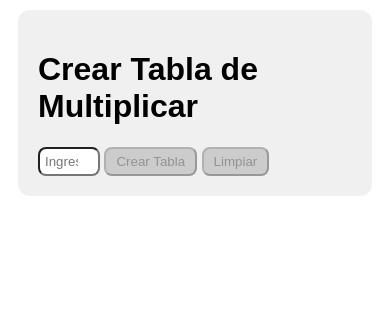
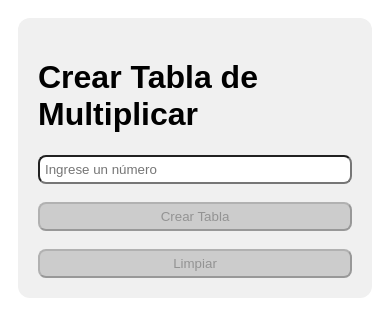
Before and after one commit to Jefferson-Benavides/tabla, a website: page views/index.html in a window 390 px wide. Drawn offline with Linux system fonts and the light colour scheme.

Commit message:
Responsive

```diff
--- a/public/css/estilos.css
+++ b/public/css/estilos.css
@@ -7,6 +7,11 @@ body {
     margin: 10px;
     padding: 20px;
     background-color: #f0f0f0;
+  }
+
+  form {
+    display: flex;
+    flex-direction: column;
   }
 
   #contenedorResultado {
@@ -47,3 +52,18 @@ body {
           #cuerpoTablaResultado tr td:last-child {
             font-weight: bold;
             }
+
+
+
+ @media (min-width: 769px) {
+      body {
+          display: flex;
+            }
+            }
+
+       @media (max-width: 768px) {
+              body {
+                  display: flex;
+                      flex-direction: column;
+                        }
+                        }
--- a/views/index.html
+++ b/views/index.html
@@ -11,8 +11,8 @@
               <h1>Crear Tabla de Multiplicar</h1>
                   <form id="numAMultiplicar">
                         <input type="number" id="inputNumero" placeholder="Ingrese un número" min="1" max="99">
-                              <button type="submit" id="botonCalcular" disabled>Crear Tabla</button>
-                                    <button type="button" id="botonLimpiar" disabled>Limpiar</button>
+                          <br>    <button type="submit" id="botonCalcular" disabled>Crear Tabla</button>
+                              <br>      <button type="button" id="botonLimpiar" disabled>Limpiar</button>
                                         </form>
                                           </div>
                                             <div class="contenedor" id="contenedorResultado">
```
